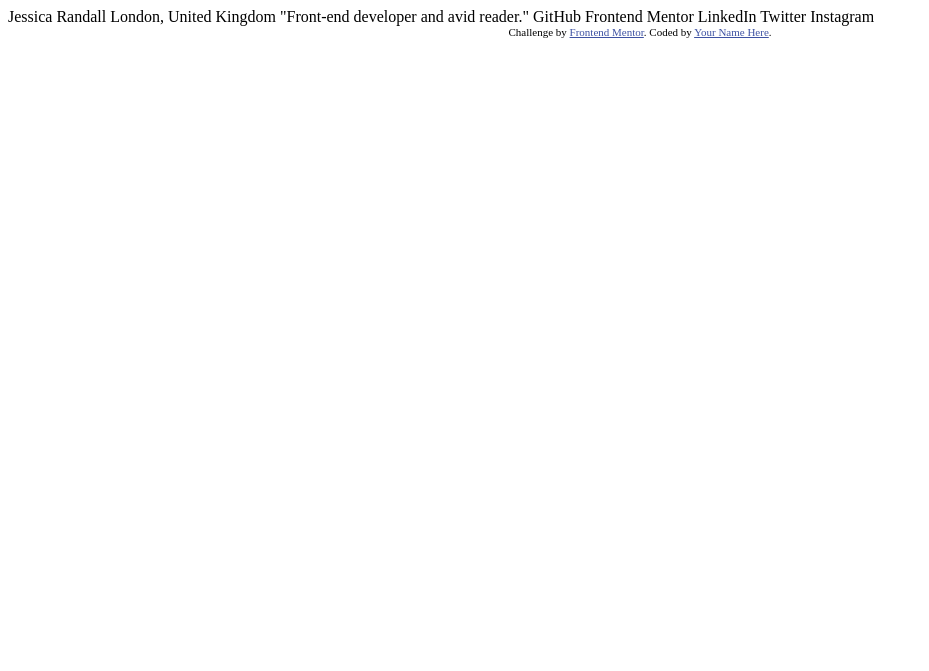
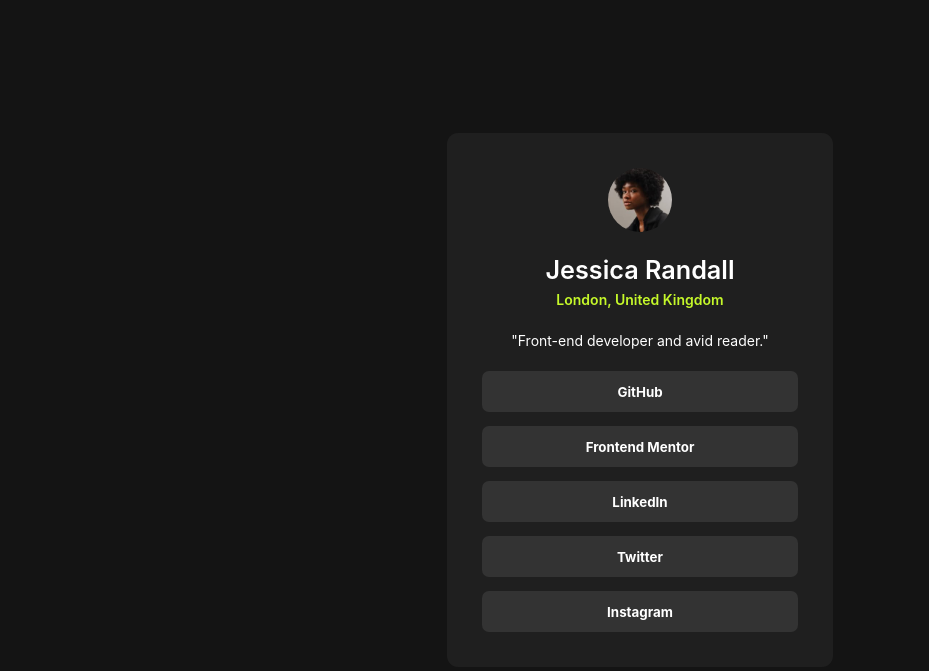
Before and after one commit to PapeSeydou/Social-links-profile, a plain HTML site: page index.html in a window 1280 px wide. Shown: the whole page, without its empty margins (0-929 px from the left). Drawn offline with Linux system fonts and the light colour scheme.

Commit message:
Final commit for the project

```diff
--- a/index.html
+++ b/index.html
@@ -10,22 +10,30 @@
 
   <!-- Feel free to remove these styles or customise in your own stylesheet 👍 -->
   <style>
-    .attribution { font-size: 11px; text-align: center; }
+    .attribution { display: none; font-size: 11px; text-align: center; }
     .attribution a { color: hsl(228, 45%, 44%); }
   </style>
+  <link rel="stylesheet" href="style.css" >
+
 </head>
 <body>
-
-  Jessica Randall
-  London, United Kingdom
-  "Front-end developer and avid reader."
-
-  GitHub
-  Frontend Mentor
-  LinkedIn
-  Twitter
-  Instagram
-
+  <div class="container">
+    <div class="card">
+      <img src="./assets/images/avatar-jessica.jpeg">
+      <div class="user-meta">
+        <h1>Jessica Randall</h1>
+        <p id="location">London, United Kingdom</p>
+      </div>
+      <p id="description">"Front-end developer and avid reader."</p>
+      <div class="button-wrapper">
+        <button class="link-button">GitHub</button>
+        <button class="link-button">Frontend Mentor</button>
+        <button class="link-button">LinkedIn</button>
+        <button class="link-button">Twitter</button>
+        <button class="link-button">Instagram</button>
+      </div>
+    </div>
+  </div>
   <div class="attribution">
     Challenge by <a href="https://www.frontendmentor.io?ref=challenge" target="_blank">Frontend Mentor</a>.
     Coded by <a href="#">Your Name Here</a>.
--- /dev/null
+++ b/style.css
@@ -0,0 +1,117 @@
+/* ////// Preparing the field ////// */
+body {
+    height: 100vh;
+    margin: 0;
+    padding: 0 24px;
+    display: flex;
+    justify-content: center;
+    align-items: center;
+}
+
+html{
+    font-size: 14px;
+}
+
+/* ////// Layout ////// */
+body {
+    background-color: hsl(0, 0%, 8%);
+}
+
+.container {
+    width: 1216px;
+    display: grid;
+    grid-template-columns: 1fr 1fr 1fr;
+    column-gap: 2rem;
+}
+
+.card{
+    background-color: hsl(0, 0%,12%);
+    display: flex;
+    flex-direction: column;
+    align-items: center;
+    padding: 2.5rem;
+    border-radius: 0.8rem;
+    grid-column: 2;
+    width: 100%;
+    box-sizing: border-box;
+    gap: 20px;
+}
+@media (max-width: 768px){
+    .container {
+        width: 100%;
+        display: grid;
+        grid-template-columns: 1fr;
+        column-gap: 2rem;
+    }
+    .card{
+        width: 100%;
+        grid-column: 1;
+    }
+}
+
+
+
+img {
+    height: 64px;
+    border-radius: 100%;
+}
+
+h1, #description {
+    color: white;
+}
+
+#location {
+    color: hsl(75, 94%, 57%);
+}
+
+.button-wrapper {
+    width: 100%;
+    display: flex;
+    flex-direction: column;
+    justify-content: stretch;
+    gap: 1rem;
+}
+
+.link-button{
+    background-color: hsl(0, 0%, 20%);
+    color: white;
+    border: 0px;
+    padding: .75rem 2rem;
+    border-radius: .5rem;
+}
+
+
+/* ////// Typography ////// */
+
+@font-face {
+    font-family: Inter;
+    src: url(./assets/fonts/Inter-VariableFont_slnt\,wght.ttf) format(truetype-variations);
+}
+
+h1, p, button {
+    text-align: center;
+    font-family: 'Inter', sans-serif;
+    line-height: 150%;
+}
+
+h1, p {
+    padding:0;
+    margin: 0;
+}
+
+h1{
+    font-weight: 600;
+    font-size: 1.8rem;
+}
+
+#location {
+    font-weight: 600;
+}
+
+#description {
+    font-weight: 400;
+}
+
+.link-button {
+    font-weight: 700;
+}
```
